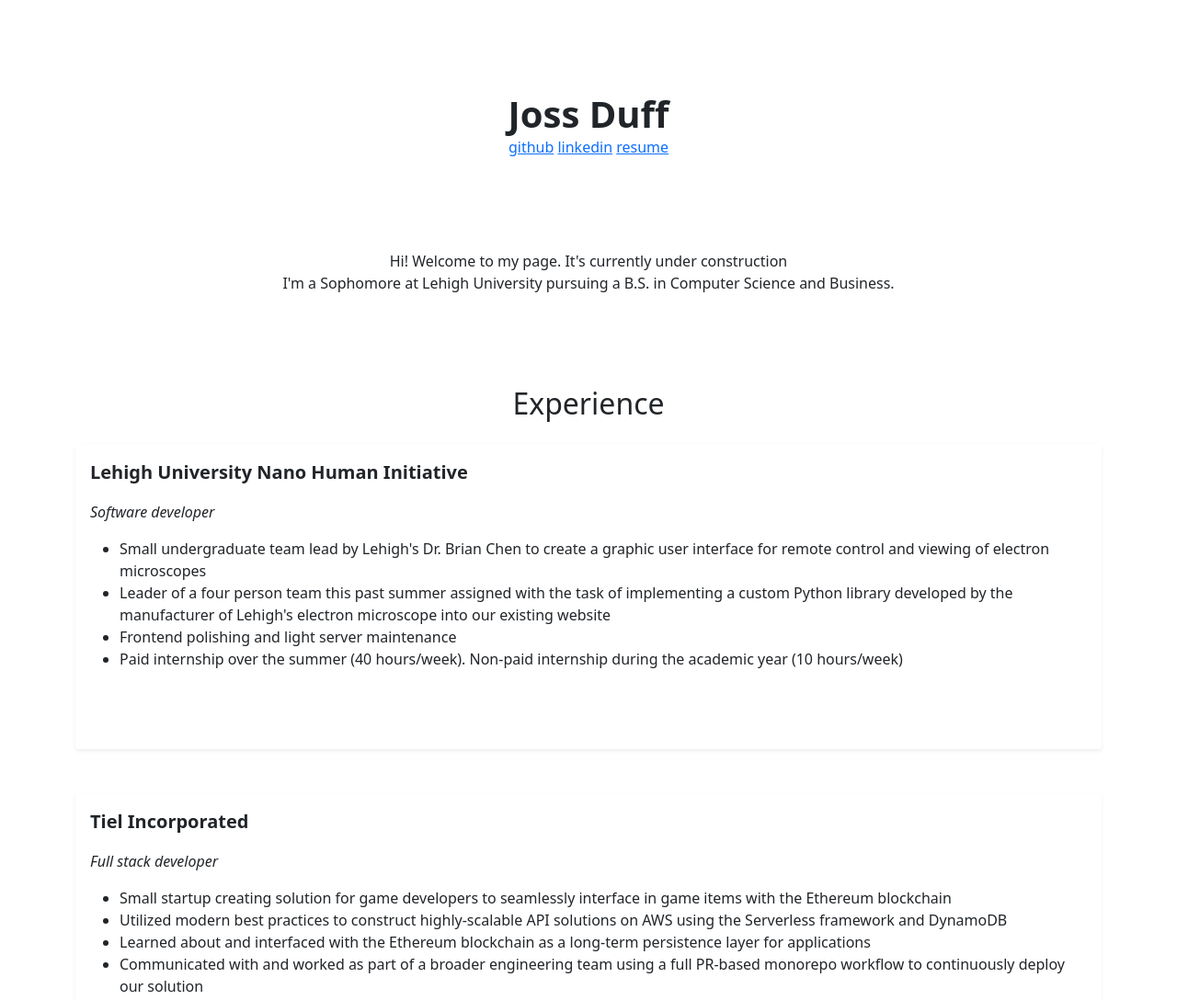
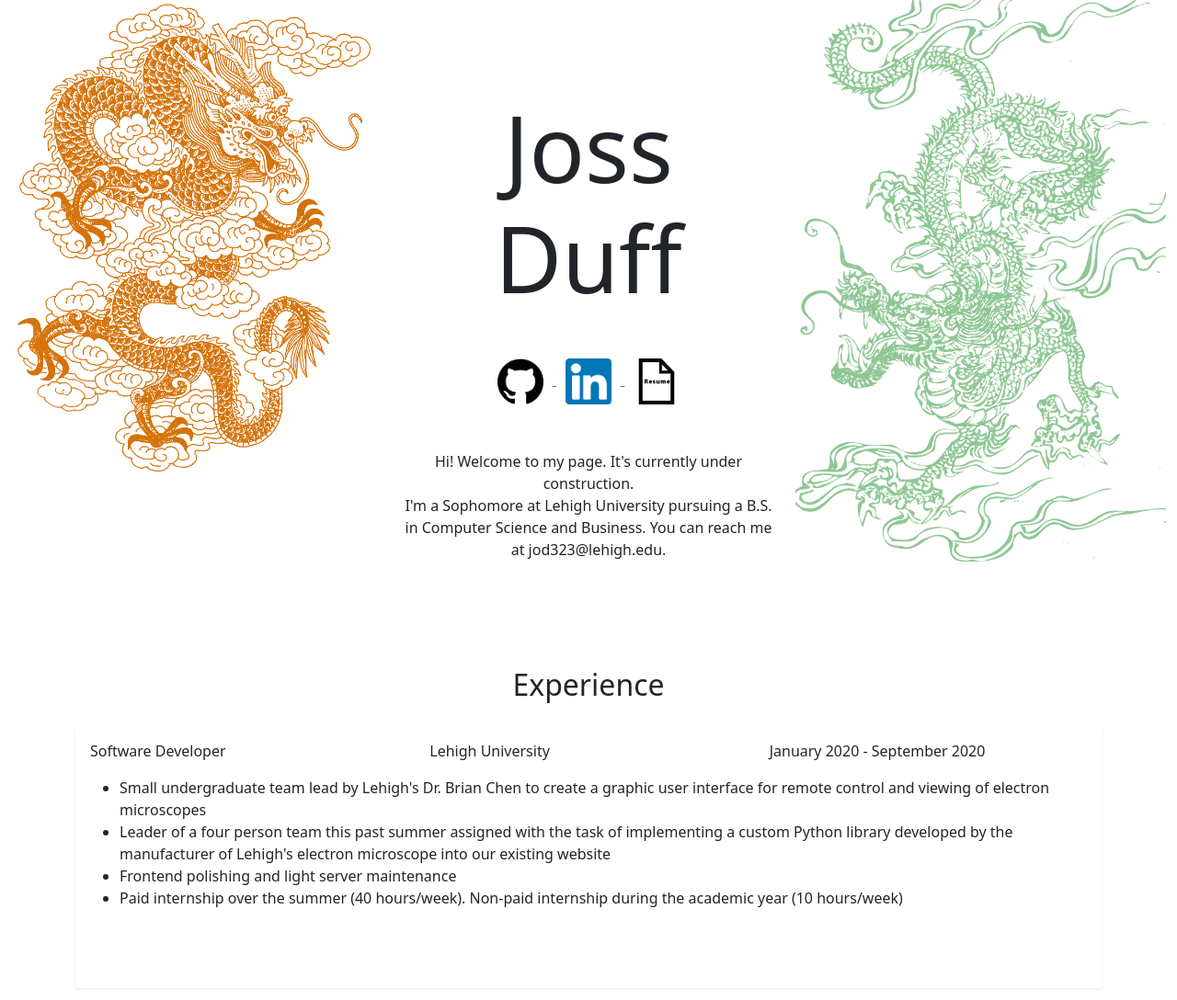
Before and after one commit to JossDuff/JossDuff.github.io, a plain HTML site: page index.html in a window 1280 px wide. Shown: the top 1088 px of the page at 92% size. Drawn offline with nearby package versions, Linux system fonts and the light colour scheme.

Commit message:
added images and icons

```diff
--- a/index.html
+++ b/index.html
@@ -8,22 +8,50 @@
     <link href="https://cdn.jsdelivr.net/npm/bootstrap@5.0.0-beta1/dist/css/bootstrap.min.css" rel="stylesheet" integrity="sha384-giJF6kkoqNQ00vy+HMDP7azOuL0xtbfIcaT9wjKHr8RbDVddVHyTfAAsrekwKmP1" crossorigin="anonymous">
   </head>
   <body>
-    <h1 class="myName">Joss Duff</h1>
-    <p class="links">
-      <a href="https://github.com/JossDuff/">github</a>
-      <a href="https://www.linkedin.com/in/joss-duff-305670200/">linkedin</a>
-      <a href="resources/resume.pdf">resume</a>
-    </p>
-    <p class="intro">
-      Hi!  Welcome to my page.  It's currently under construction<br>
-      I'm a Sophomore at Lehigh University pursuing a B.S. in Computer Science and Business.
-    </p>
+    <div class="container-fluid">
+      <div class="row">
+        <div class="col">
+          <img src="resources/dragon12.png" class="pull-right img-fluid" alt="dragon">
+        </div>
+        <div class="col">
+          <h1 class="myName">Joss Duff</h1>
+          <p class="links">
+            <a href="https://github.com/JossDuff/">
+              <img src="resources/github.png" alt="github" class="imglink">
+            </a>
+            <a href="https://www.linkedin.com/in/joss-duff-305670200/">
+              <img src="resources/linkedin.png" alt="linkedin" class="imglink">
+            </a>
+            <a href="resources/resume.pdf">
+              <img src="resources/resume.png" alt="resume" class="imglink">
+            </a>
+          </p>
+          <p class="intro">
+            Hi!  Welcome to my page.  It's currently under construction.<br>
+            I'm a Sophomore at Lehigh University pursuing a B.S. in Computer Science and Business.  You can reach me at jod323@lehigh.edu.
+          </p>
+        </div>
+        <div class="col">
+          <img src="resources/dragon4.png" class="img-fluid" alt="dragon">
+        </div>
+      </div>
+    </div>
+
     <div class="container-md">
 
       <h2 class="generalTitle">Experience</h2>
       <div class="container-fluid shadow-sm p-3 mb-5 bg-white rounded">
-        <p class="companyTitle">Lehigh University Nano Human Initiative</p>
-        <p class="jobRole">Software developer</p>
+        <div class="row">
+          <div class="col">
+            <p>Software Developer</p>
+          </div>
+          <div class="col">
+            <p>Lehigh University</p>
+          </div>
+          <div class="col">
+            <p class="text-right">January 2020 - September 2020</p>
+          </div>
+        </div>
         <ul class="jobDescription">
           <li>Small undergraduate team lead by Lehigh's Dr. Brian Chen to create a graphic user interface for remote control and viewing of electron microscopes</li>
           <li>Leader of a four person team this past summer assigned with the task of implementing a custom Python library developed by the manufacturer of Lehigh's electron microscope into our existing website</li>
--- a/styles.css
+++ b/styles.css
@@ -1,11 +1,22 @@
 body{background-color: #f7f4e9;}
+
+.imglink{
+  margin-left: 10px;
+  margin-right: 10px;
+  width:50px;
+  height:50px;
+}
+
+.borderimg{
+  width:300px;
+  height:300px;
+}
 
 .myName{
   text-align: center;
-  font-size:40px;
-  font-weight: bold;
+  font-size:100px;
   margin-top: 100px;
-  margin-bottom:0px;
+  margin-bottom:50px;
 }
 
 .links{
@@ -13,7 +24,7 @@
 }
 
 .intro{
-  margin-top: 100px;
+  margin-top: 50px;
   text-align: center;
 }
 
```
Also changed, not shown: resources/dragon1.png (added), resources/dragon10.png (added), resources/dragon11.png (added), resources/dragon12.png (added), resources/dragon2.png (added), resources/dragon4.png (added), resources/dragon5.png (added), resources/dragon6.png (added), resources/dragon7.png (added), resources/dragon8.png (added), resources/github.png (added), resources/linkedin.png (added), resources/resume.png (added), 2 other files.
